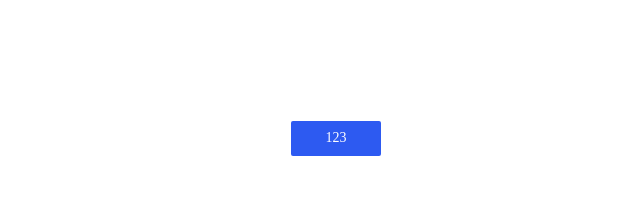
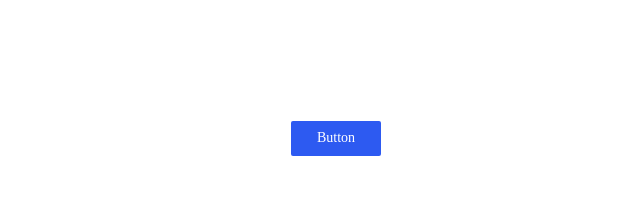
Before and after one commit to Tyh2001/button, a Vue app: page / in a window 1280 px wide. Shown: the top 221 px of the page, without its empty margins (304-944 px from the left). Built offline with nearby package versions, Linux system fonts and the light colour scheme; what fighting-design would draw is missing.

Commit message:
fest: 实现基本复制功能 :carrot::carrot::carrot:

```diff
--- a/src/App.vue
+++ b/src/App.vue
@@ -13,6 +13,8 @@
   const lightColor = ref('')
   const borderRadius = ref(2)
   const fontSize = ref(14)
+  // const text = ref('Button')
+  const buttonText = ref()
 
   watch(
     () => background.value,
@@ -43,7 +45,7 @@
     return new Clipboard(node)
   }
   const htmlCode = computed(() => {
-    return `<button class="f-button">你好啊</button>`
+    return `<button class="f-button">Button</button>`
   })
   const cssCode = computed(() => {
     return `
@@ -96,7 +98,9 @@
           ...colorList,
         }"
       >
-        <p class="button-text" contenteditable="true">123</p>
+        <p ref="buttonText" class="button-text" contenteditable="true">
+          Button
+        </p>
       </div>
     </div>
 
```
